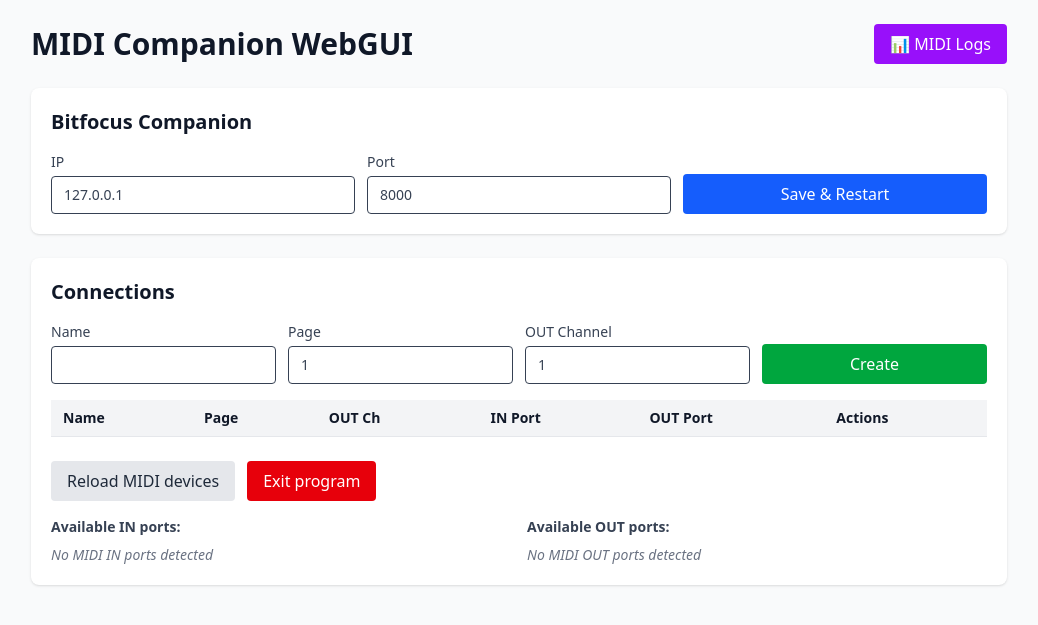
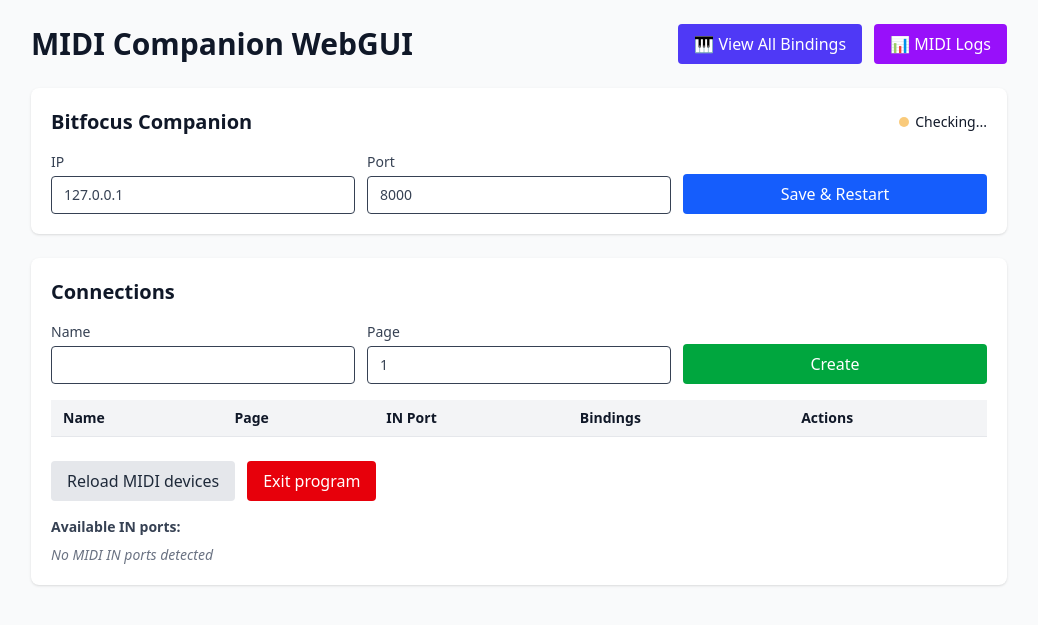
Before and after one commit to Lyagva/MIDICompanion, a Flask app: page / in a window 1280 px wide. Shown: the top 625 px of the page, without its empty margins (121-1159 px from the left). Run offline with Flask 3, Linux system fonts and the light colour scheme; lists and menus that the app fills with data are empty; some libraries are stand-ins or nearby versions.

Commit message:
Update to add more features

```diff
--- a/main.py
+++ b/main.py
@@ -4,6 +4,7 @@
 import os
 import threading
 import webbrowser
+import requests
 
 app = Flask(__name__)
 app.secret_key = "device-companion-ui"
@@ -23,13 +24,28 @@
         companion_ip=companion.COMPANION.ip,
         companion_port=companion.COMPANION.port,
         connections=connections,
-        midi_in=midi.DEVICES.get_in(),
-        midi_out=midi.DEVICES.get_out()
+        midi_in=midi.DEVICES.get_in()
     )
 
 @app.route("/logs", methods=["GET"])
 def midi_logs():
     return render_template("logs.html")
+
+@app.route("/bindings", methods=["GET"])
+def view_all_bindings():
+    connections = midi.snapshot_connections()
+    return render_template("all_bindings.html", connections=connections)
+
+@app.route("/api/companion/status", methods=["GET"])
+def companion_status():
+    """Check if Companion is reachable."""
+    try:
+        response = requests.get(f"http://{companion.COMPANION.ip}:{companion.COMPANION.port}", timeout=2)
+        is_connected = response.status_code in [200, 404]  # 404 is fine, means server is up
+    except Exception:
+        is_connected = False
+
+    return {"connected": is_connected, "ip": companion.COMPANION.ip, "port": companion.COMPANION.port}
 
 @app.post("/companion")
 def update_companion():
@@ -42,9 +58,8 @@
 def create_connection():
     name = request.form.get("name", "").strip()
     page = int(request.form.get("page", "1") or 1)
-    out_channel = int(request.form.get("out_channel", "1") or 1)
     if name:
-        conn = midi.Connection(name=name, page=page, out_channel=out_channel)
+        conn = midi.Connection(name=name, page=page)
         midi.add_connection(conn)
     return redirect(url_for("index"))
 
@@ -59,11 +74,9 @@
     bindings = old_conn.bindings if old_conn else {}
 
     port_in = request.form.get("port_in", "")
-    port_out = request.form.get("port_out", "")
     page = int(request.form.get("page", "1") or 1)
-    out_channel = int(request.form.get("out_channel", "1") or 1)
     midi.remove_connection(name)
-    conn = midi.Connection(name=name, port_in=port_in, port_out=port_out, page=page, out_channel=out_channel, bindings=bindings)
+    conn = midi.Connection(name=name, port_in=port_in, page=page, bindings=bindings)
     midi.add_connection(conn)
     return redirect(url_for("index"))
 
@@ -160,6 +173,19 @@
     for log in recent_logs:
         emit('midi_event', log)
 
+    # Send initial Companion status
+    try:
+        response = requests.get(f"http://{companion.COMPANION.ip}:{companion.COMPANION.port}", timeout=2)
+        is_connected = response.status_code in [200, 404]
+    except Exception:
+        is_connected = False
+
+    emit('companion_status', {
+        'connected': is_connected,
+        'ip': companion.COMPANION.ip,
+        'port': companion.COMPANION.port
+    })
+
     # Register callback for new events specific to this client
     def send_log_to_client(log_entry):
         socketio.emit('midi_event', log_entry, to=sid)
@@ -181,6 +207,21 @@
         midi.remove_log_callback(callback)
         del _active_callbacks[sid]
 
+@socketio.on('check_companion')
+def handle_check_companion():
+    """Check Companion status on demand."""
+    try:
+        response = requests.get(f"http://{companion.COMPANION.ip}:{companion.COMPANION.port}", timeout=2)
+        is_connected = response.status_code in [200, 404]
+    except Exception:
+        is_connected = False
+
+    emit('companion_status', {
+        'connected': is_connected,
+        'ip': companion.COMPANION.ip,
+        'port': companion.COMPANION.port
+    })
+
 
 if __name__ == "__main__":
     midi.DEVICES.update()
--- a/templates/index.html
+++ b/templates/index.html
@@ -5,18 +5,54 @@
   <link rel="icon" href="{{ url_for('static', filename='icon256.ico') }}" type="image/x-icon">
   <link rel="shortcut icon" href="{{ url_for('static', filename='icon256.ico') }}" type="image/x-icon">
   <script src="{{ url_for('static', filename='tailwind.js') }}"></script>
+  <script src="https://cdn.socket.io/4.5.4/socket.io.min.js"></script>
+  <style>
+    .status-indicator {
+      display: inline-block;
+      width: 10px;
+      height: 10px;
+      border-radius: 50%;
+      margin-right: 6px;
+    }
+    .status-connected {
+      background-color: #10b981;
+      box-shadow: 0 0 8px #10b981;
+    }
+    .status-disconnected {
+      background-color: #ef4444;
+    }
+    .status-checking {
+      background-color: #f59e0b;
+      animation: pulse 1.5s ease-in-out infinite;
+    }
+    @keyframes pulse {
+      0%, 100% { opacity: 1; }
+      50% { opacity: 0.5; }
+    }
+  </style>
 </head>
 <body class="bg-gray-50 text-gray-900">
   <div class="max-w-5xl mx-auto p-6 space-y-6">
     <div class="flex justify-between items-center">
       <h1 class="text-3xl font-bold">MIDI Companion WebGUI</h1>
+      <div class="flex gap-3">
+        <a href="{{ url_for('view_all_bindings') }}" class="bg-indigo-600 text-white rounded px-4 py-2 hover:bg-indigo-700">
+          🎹 View All Bindings
+        </a>
         <a href="{{ url_for('midi_logs') }}" class="bg-purple-600 text-white rounded px-4 py-2 hover:bg-purple-700">
           📊 MIDI Logs
         </a>
       </div>
+    </div>
 
     <section class="bg-white shadow rounded-lg p-5 space-y-4">
+      <div class="flex justify-between items-center">
         <h2 class="text-xl font-semibold">Bitfocus Companion</h2>
+        <div class="flex items-center text-sm">
+          <span class="status-indicator status-checking" id="companion-status"></span>
+          <span id="companion-status-text">Checking...</span>
+        </div>
+      </div>
       <form class="grid grid-cols-1 md:grid-cols-3 gap-3 items-end" method="post" action="{{ url_for('update_companion') }}">
         <label class="flex flex-col text-sm font-medium text-gray-700">IP
           <input class="mt-1 border rounded px-3 py-2" name="ip" value="{{ companion_ip }}" required>
@@ -30,15 +66,12 @@
 
     <section class="bg-white shadow rounded-lg p-5 space-y-4">
       <h2 class="text-xl font-semibold">Connections</h2>
-      <form class="grid grid-cols-1 md:grid-cols-4 gap-3 items-end" method="post" action="{{ url_for('create_connection') }}">
+      <form class="grid grid-cols-1 md:grid-cols-3 gap-3 items-end" method="post" action="{{ url_for('create_connection') }}">
         <label class="flex flex-col text-sm font-medium text-gray-700">Name
           <input class="mt-1 border rounded px-3 py-2" name="name" required>
         </label>
         <label class="flex flex-col text-sm font-medium text-gray-700">Page
           <input class="mt-1 border rounded px-3 py-2" type="number" name="page" value="1" min="1" required>
-        </label>
-        <label class="flex flex-col text-sm font-medium text-gray-700">OUT Channel
-          <input class="mt-1 border rounded px-3 py-2" type="number" name="out_channel" value="1" min="1" max="16">
         </label>
         <button class="h-10 bg-green-600 text-white rounded hover:bg-green-700" type="submit">Create</button>
       </form>
@@ -49,9 +82,8 @@
             <tr>
               <th class="px-3 py-2 text-left font-semibold">Name</th>
               <th class="px-3 py-2 text-left font-semibold">Page</th>
-              <th class="px-3 py-2 text-left font-semibold">OUT Ch</th>
               <th class="px-3 py-2 text-left font-semibold">IN Port</th>
-              <th class="px-3 py-2 text-left font-semibold">OUT Port</th>
+              <th class="px-3 py-2 text-left font-semibold">Bindings</th>
               <th class="px-3 py-2 text-left font-semibold">Actions</th>
             </tr>
           </thead>
@@ -60,31 +92,23 @@
             <tr>
               <td class="px-3 py-2">{{ c.name }}</td>
               <td class="px-3 py-2">{{ c.page }}</td>
-              <td class="px-3 py-2">{{ c.out_channel }}</td>
               <td class="px-3 py-2">{{ c.port_in or "—" }}</td>
-              <td class="px-3 py-2">{{ c.port_out or "—" }}</td>
+              <td class="px-3 py-2">
+                <span class="inline-block bg-blue-100 text-blue-800 text-xs px-2 py-1 rounded">
+                  {{ c.bindings|length }} bound
+                </span>
+              </td>
               <td class="px-3 py-2 space-y-2">
                 <form class="flex flex-wrap gap-2 items-end" method="post" action="{{ url_for('update_connection') }}">
                   <input type="hidden" name="name" value="{{ c.name }}">
                   <label class="flex flex-col text-xs font-medium text-gray-700">Page
                     <input class="mt-1 border rounded px-2 py-1" type="number" name="page" value="{{ c.page }}" min="1" required>
                   </label>
-                  <label class="flex flex-col text-xs font-medium text-gray-700">OUT Ch
-                    <input class="mt-1 border rounded px-2 py-1 w-16" type="number" name="out_channel" value="{{ c.out_channel }}" min="1" max="16">
-                  </label>
                   <label class="flex flex-col text-xs font-medium text-gray-700">IN
                     <select class="mt-1 border rounded px-2 py-1" name="port_in">
                       <option value="">(skip)</option>
                       {% for p in midi_in %}
                         <option value="{{ p }}" {% if p==c.port_in %}selected{% endif %}>{{ p }}</option>
-                      {% endfor %}
-                    </select>
-                  </label>
-                  <label class="flex flex-col text-xs font-medium text-gray-700">OUT
-                    <select class="mt-1 border rounded px-2 py-1" name="port_out">
-                      <option value="">(skip)</option>
-                      {% for p in midi_out %}
-                        <option value="{{ p }}" {% if p==c.port_out %}selected{% endif %}>{{ p }}</option>
                       {% endfor %}
                     </select>
                   </label>
@@ -112,15 +136,14 @@
           </button>
         </form>
 
-        <form method="post" action="{{ url_for('exit_program') }}" onsubmit="return confirm('Exit DeviceCompanion?');">
+        <form method="post" action="{{ url_for('exit_program') }}" onsubmit="return confirm('Exit MIDICompanion?');">
           <button class="mt-2 h-10 bg-red-600 text-white rounded px-4 hover:bg-red-700" type="submit">
             Exit program
           </button>
         </form>
       </div>
 
-      <div class="mt-4 grid grid-cols-1 md:grid-cols-2 gap-4">
-        <div>
+      <div class="mt-4">
         <h3 class="text-sm font-semibold text-gray-700 mb-2">Available IN ports:</h3>
         {% if midi_in %}
           <ol class="text-sm text-gray-600 list-decimal list-inside space-y-1">
@@ -132,21 +155,33 @@
           <p class="text-sm text-gray-500 italic">No MIDI IN ports detected</p>
         {% endif %}
       </div>
-
-        <div>
-          <h3 class="text-sm font-semibold text-gray-700 mb-2">Available OUT ports:</h3>
-          {% if midi_out %}
-            <ol class="text-sm text-gray-600 list-decimal list-inside space-y-1">
-              {% for port in midi_out %}
-                <li class="font-mono">{{ port }}</li>
-              {% endfor %}
-            </ol>
-          {% else %}
-            <p class="text-sm text-gray-500 italic">No MIDI OUT ports detected</p>
-          {% endif %}
-        </div>
-      </div>
     </section>
   </div>
+
+  <script>
+    const socket = io();
+
+    socket.on('connect', () => {
+      console.log('WebSocket connected');
+    });
+
+    socket.on('companion_status', (data) => {
+      const indicator = document.getElementById('companion-status');
+      const text = document.getElementById('companion-status-text');
+
+      if (data.connected) {
+        indicator.className = 'status-indicator status-connected';
+        text.textContent = `Connected to ${data.ip}:${data.port}`;
+      } else {
+        indicator.className = 'status-indicator status-disconnected';
+        text.textContent = `Disconnected (${data.ip}:${data.port})`;
+      }
+    });
+
+    // Check status every 5 seconds
+    setInterval(() => {
+      socket.emit('check_companion');
+    }, 5000);
+  </script>
 </body>
 </html>
```
Also changed, not shown: midi.py (+2 -43 lines), templates/all_bindings.html (added, +117 -0 lines), 1 other file. Lines whose indentation alone changed are shown as unchanged.
